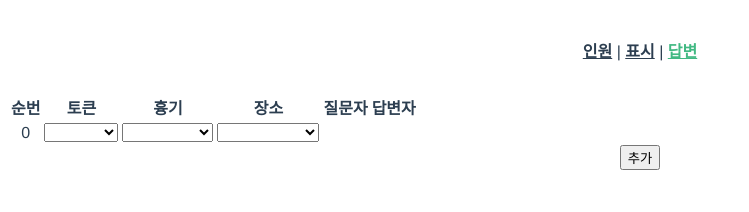
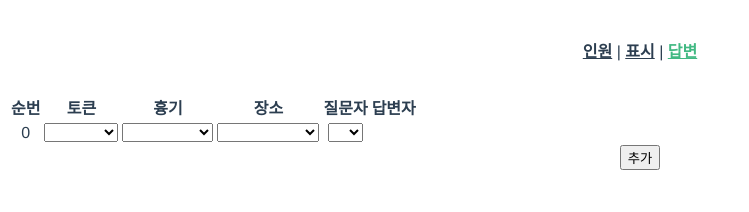
Before and after one commit to zhuny/pp-clue-board, a Vue app: page /answer in a window 1280 px wide. Both pictures are taken after a click on the button "추가". Shown: the top 212 px of the page, without its empty margins (0-749 px from the left). Built offline with nearby package versions, Linux system fonts and the light colour scheme.

Commit message:
add questioner

```diff
--- a/src/views/Answer.vue
+++ b/src/views/Answer.vue
@@ -47,6 +47,16 @@
               >
             </select>
           </td>
+          <td>
+            <select v-model="answer.questioner">
+              <option
+                v-for="people in game_input.people_list"
+                v-bind:key="people.name"
+                v-bind:value="people.name"
+                >{{ people.name }}</option
+              >
+            </select>
+          </td>
         </tr>
       </tbody>
     </table>
```
